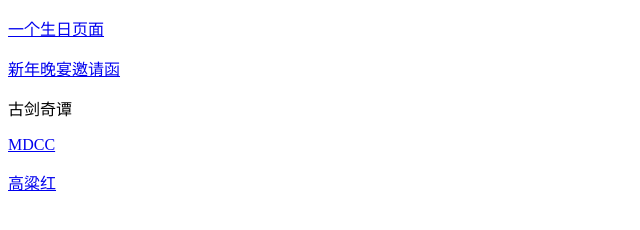
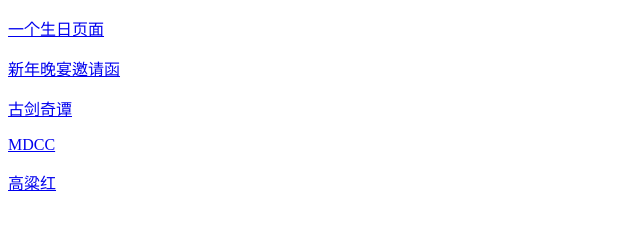
Before and after one commit to Flandre/page-test, a plain HTML site: page index.html in a window 1280 px wide. Shown: the whole page, without its empty margins (0-640 px from the left). Drawn offline with Linux system fonts and the light colour scheme.

Commit message:
update page

```diff
--- a/index.html
+++ b/index.html
@@ -11,7 +11,7 @@
 <body>
   <p><a href="birthday/index.html">一个生日页面</a></p>
   <p><a href="incake-h5/index.html">新年晚宴邀请函</a></p>
-  <p><a href="inv/gujianqitan/gjqt.html"></a>古剑奇谭</p>
+  <p><a href="inv/gujianqitan/gjqt.html">古剑奇谭</a></p>
   <p><a href="inv/mdcc/mdcc.html">MDCC</a></p>
   <p><a href="inv/redsorghum/rs.html">高粱红</a></p>
 </body>
```
